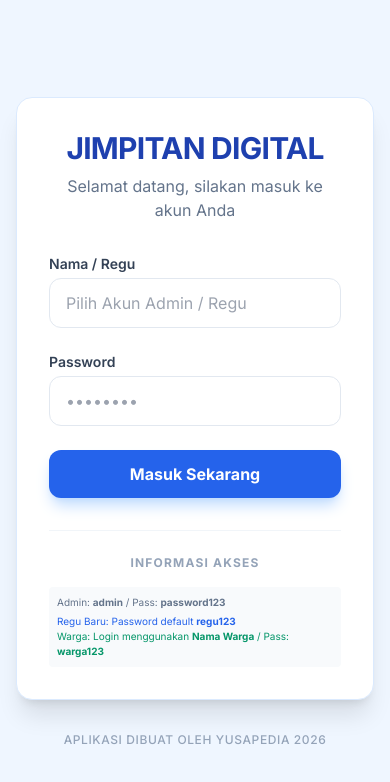
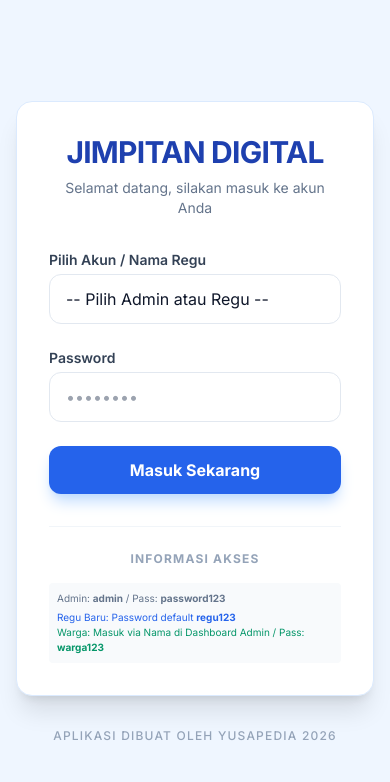
Before and after one commit to tokoyusa/jimpitan-digital, a React (Vite) app: page / in a window 390 px wide. Shown: the top 782 px of the page. Built offline with nearby package versions, Linux system fonts and the light colour scheme.

Commit message:
Perbaikan sinkronisasi cloud dan dropdown mobile

```diff
--- a/App.tsx
+++ b/App.tsx
@@ -22,8 +22,12 @@ import ReguDashboard from './components/ReguDashboard';
 import WargaDashboard from './components/WargaDashboard';
 import Navbar from './components/Navbar';
 
+// Inisialisasi Channel untuk sinkronisasi antar tab/perangkat di browser yang sama
+const syncChannel = new BroadcastChannel('jimpitan_sync_channel');
+
 const App: React.FC = () => {
   const [currentUser, setCurrentUser] = useState<User | null>(null);
+
   const [users, setUsers] = useState<User[]>(() => {
     const saved = localStorage.getItem('jimpitan_users');
     return saved ? JSON.parse(saved) : INITIAL_USERS;
@@ -49,6 +53,25 @@ const App: React.FC = () => {
     return saved ? JSON.parse(saved) : [];
   });
 
+  // Mendengarkan perubahan dari perangkat/tab lain
+  useEffect(() => {
+    const handleSync = (event: MessageEvent) => {
+      const { type, data } = event.data;
+      if (type === 'SYNC_ALL') {
+        if (data.users) setUsers(data.users);
+        if (data.settings) setSettings(data.settings);
+        if (data.citizens) setCitizens(data.citizens);
+        if (data.jimpitanData) setJimpitanData(data.jimpitanData);
+        if (data.meetings) setMeetings(data.meetings);
+        if (data.attendances) setAttendances(data.attendances);
+      }
+    };
+
+    syncChannel.onmessage = handleSync;
+    return () => { syncChannel.onmessage = null; };
+  }, []);
+
+  // Menyimpan data ke LocalStorage dan menyiarkan ke channel sync
   useEffect(() => {
     localStorage.setItem('jimpitan_users', JSON.stringify(users));
     localStorage.setItem('jimpitan_settings', JSON.stringify(settings));
@@ -56,6 +79,12 @@ const App: React.FC = () => {
     localStorage.setItem('jimpitan_records', JSON.stringify(jimpitanData));
     localStorage.setItem('jimpitan_meetings', JSON.stringify(meetings));
     localStorage.setItem('jimpitan_attendances', JSON.stringify(attendances));
+
+    // Kirim sinyal update
+    syncChannel.postMessage({
+      type: 'SYNC_ALL',
+      data: { users, settings, citizens, jimpitanData, meetings, attendances }
+    });
   }, [users, settings, citizens, jimpitanData, meetings, attendances]);
 
   const handleLogout = () => setCurrentUser(null);
@@ -113,7 +142,7 @@ const App: React.FC = () => {
         )}
       </main>
 
-      <footer className="py-6 text-center text-slate-400 text-xs font-medium">
+      <footer className="py-6 text-center text-slate-400 text-xs font-medium uppercase tracking-widest">
         aplikasi dibuat oleh YUSAPEDIA 2026
       </footer>
     </div>
--- a/components/LoginView.tsx
+++ b/components/LoginView.tsx
@@ -31,7 +31,7 @@ const LoginView: React.FC<LoginViewProps> = ({ users, onLogin }) => {
       <div className="max-w-md w-full bg-white rounded-2xl shadow-xl p-8 border border-blue-100">
         <div className="text-center mb-8">
           <h1 className="text-3xl font-bold text-blue-800 tracking-tight uppercase">JIMPITAN DIGITAL</h1>
-          <p className="text-slate-500 mt-2">Selamat datang, silakan masuk ke akun Anda</p>
+          <p className="text-slate-500 mt-2 text-sm">Selamat datang, silakan masuk ke akun Anda</p>
         </div>
 
         {error && (
@@ -42,23 +42,20 @@ const LoginView: React.FC<LoginViewProps> = ({ users, onLogin }) => {
 
         <form onSubmit={handleLogin} className="space-y-6">
           <div>
-            <label className="block text-sm font-semibold text-slate-700 mb-1">Nama / Regu</label>
-            <div className="relative">
-              <input
-                list="user-list"
-                type="text"
-                value={username}
-                onChange={(e) => setUsername(e.target.value)}
-                className="w-full px-4 py-3 rounded-xl border border-slate-200 focus:outline-none focus:ring-2 focus:ring-blue-500 transition-all"
-                placeholder="Pilih Akun Admin / Regu"
-                required
-              />
-              <datalist id="user-list">
-                {filteredUsersForDropdown.map(u => (
-                  <option key={u.id} value={u.username}>{u.role}</option>
-                ))}
-              </datalist>
-            </div>
+            <label className="block text-sm font-semibold text-slate-700 mb-1">Pilih Akun / Nama Regu</label>
+            <select
+              value={username}
+              onChange={(e) => setUsername(e.target.value)}
+              className="w-full px-4 py-3 rounded-xl border border-slate-200 bg-white focus:outline-none focus:ring-2 focus:ring-blue-500 transition-all appearance-none"
+              required
+            >
+              <option value="">-- Pilih Admin atau Regu --</option>
+              {filteredUsersForDropdown.map(u => (
+                <option key={u.id} value={u.username}>
+                  {u.username} ({u.role})
+                </option>
+              ))}
+            </select>
           </div>
 
           <div>
@@ -87,13 +84,13 @@ const LoginView: React.FC<LoginViewProps> = ({ users, onLogin }) => {
             <div className="bg-slate-50 p-2 rounded">
               <p>Admin: <strong>admin</strong> / Pass: <strong>password123</strong></p>
               <p className="mt-1 text-blue-600">Regu Baru: Password default <strong>regu123</strong></p>
-              <p className="text-emerald-600">Warga: Login menggunakan <strong>Nama Warga</strong> / Pass: <strong>warga123</strong></p>
+              <p className="text-emerald-600">Warga: Masuk via Nama di Dashboard Admin / Pass: <strong>warga123</strong></p>
             </div>
           </div>
         </div>
       </div>
 
-      <footer className="mt-8 text-center text-slate-400 text-xs font-medium uppercase tracking-wider">
+      <footer className="mt-8 text-center text-slate-400 text-xs font-medium uppercase tracking-widest">
         aplikasi dibuat oleh YUSAPEDIA 2026
       </footer>
     </div>
```
